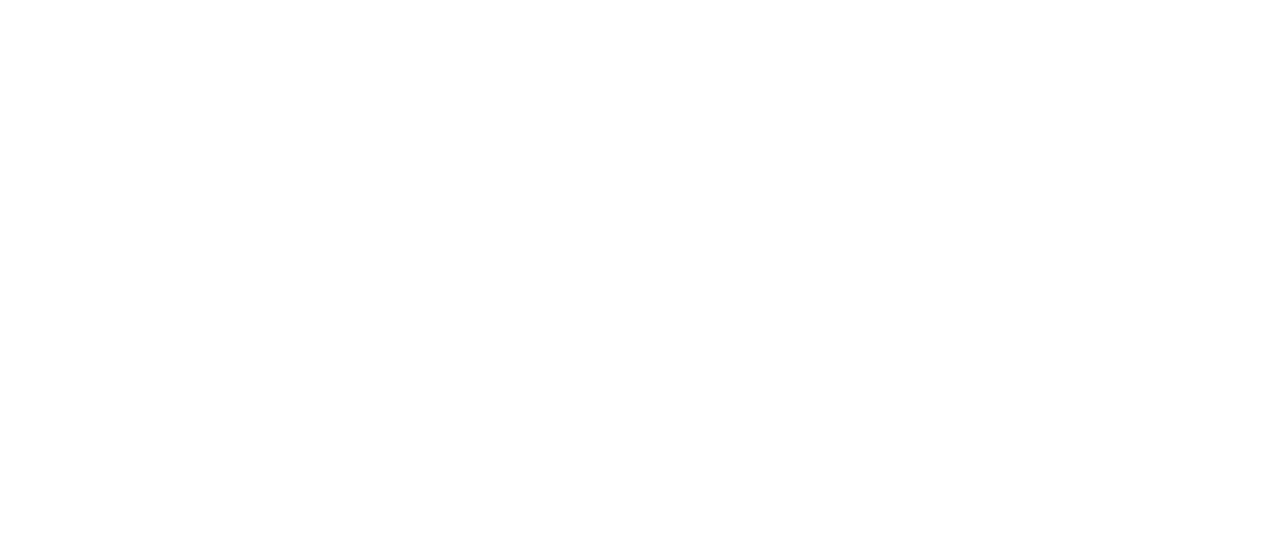
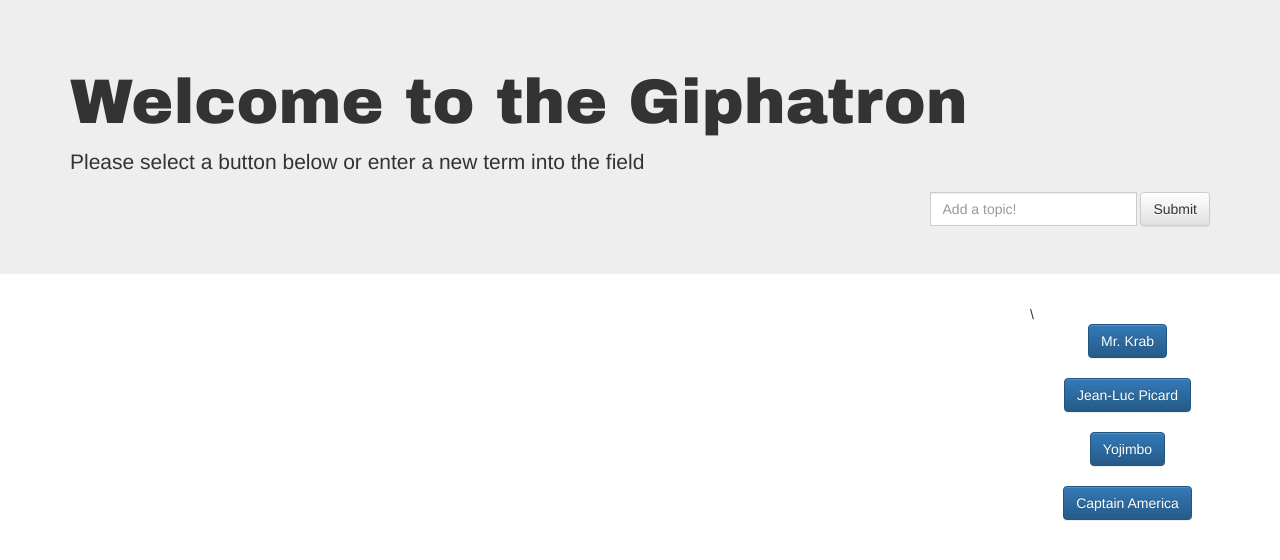
Before and after one commit to EPluribusAlex/week-6-ajax, a plain HTML site: page index.html in a window 1280 px wide. Drawn offline with nearby package versions, Linux system fonts and the light colour scheme.

Commit message:
basic functionality implemented

```diff
--- a/assets/css/style.css
+++ b/assets/css/style.css
@@ -0,0 +1,8 @@
+h1 {
+	font-family: 'Archivo Black', sans-serif;
+}
+
+#button_field {
+	max-height: 600px;
+	overflow: scroll;
+}
--- a/assets/javascript/app.js
+++ b/assets/javascript/app.js
@@ -0,0 +1,93 @@
+$(document).ready(function() {
+
+	let O = {
+
+		baseURL: "https://api.giphy.com/v1/gifs/search?api_key=",
+		apiKey: "06CY448Nm9LpOBy0yOkpqxb4N03CrSw2",
+
+		origTopics: [
+			"Mr. Krab",
+			"Jean-Luc Picard",
+			"Yojimbo",
+			"Captain America"
+		],
+
+		store: {
+			newTopics: []
+		},
+
+		renderButtons: function() {
+
+			$("#button_field").empty();
+
+			let allTopics = O.origTopics.concat(O.store.newTopics);
+			console.log(allTopics);
+
+			for(let i = 0; i < allTopics.length; i++) {
+
+				let a = $("<button>");
+
+				a.addClass("btn btn-primary topic_button");
+				a.attr("data-name", allTopics[i]);
+				a.text(allTopics[i]);
+
+				$("#button_field").append(a).append('<br><br>');
+
+			}
+
+		},
+
+		renderGiphs: function() {
+
+				let queryURL = O.baseURL + O.apiKey + "&q=" + $(this).attr("data-name").split(' ').join('+') + "&limit=10";
+				console.log(queryURL);
+
+				$.ajax({
+					url: queryURL,
+					method: "GET"
+				}).then(function(response) {
+
+					console.log(response);
+
+					let results = response.data;
+
+					for(let i = 0; i < results.length; i++) {
+
+						let div = $("<div>").addClass("text-center pull-left"),
+								img = $("<img>").attr("src", results[i].images.fixed_width_still.url),
+								p = $("<p>").text("Rated: " + results[i].rating);
+
+						div.append(img).append(p);
+						$("#gif_area").append(div);
+
+					}
+
+				}).fail(function(err) {
+					throw err;
+				});
+
+		},
+
+		ready: function() {
+
+			O.renderButtons();
+
+			$("#add_topic_button").on("click", function(event) {
+
+				event.preventDefault();
+
+				O.store.newTopics.push($("#topic_input").val().trim());
+
+				O.renderButtons();
+
+			});
+
+			$(document).on("click", ".topic_button", O.renderGiphs);
+
+		}
+
+	}
+
+	O.ready();
+
+})
--- a/index.html
+++ b/index.html
@@ -11,24 +11,65 @@
 	<!-- Optional theme -->
 	<link rel="stylesheet" href="https://maxcdn.bootstrapcdn.com/bootstrap/3.3.7/css/bootstrap-theme.min.css" integrity="sha384-rHyoN1iRsVXV4nD0JutlnGaslCJuC7uwjduW9SVrLvRYooPp2bWYgmgJQIXwl/Sp" crossorigin="anonymous">
 
-	<link rel="stylesheet" href="assets/css/style.css">
+	<!-- My stylesheet -->
+	<link rel="stylesheet" type="text/css" href="assets/css/style.css">
 
-	<!-- ADD FAVICON-->
+	<!-- ADD FAVICON -->
 	<link rel="icon" href="#" type="image/png">
 
-	<!--fonts-->
-	<link href="#" rel="stylesheet">
+	<!-- fonts -->
+	<link href="https://fonts.googleapis.com/css?family=Archivo+Black" rel="stylesheet">
 
 </head>
 <body>
 
+	<div class="wrapper">
 
+		<!-- heading and new topic form -->
+		<div class="jumbotron">
+			<div class="container">
+				<h1>Welcome to the Giphatron</h1>
+				<p>Please select a button below or enter a new term into the field</p>
+					<form class="form-inline pull-right">
+						<div class="form-group">
+							<label class="sr-only" for="topic_input">Add a topic!</label>
+							<div class="input-group">
+								<input type="text" class="form-control" id="topic_input" placeholder="Add a topic!">
+							</div>
+						</div>
+						<button type="submit" class="btn btn-default" id="add_topic_button">Submit</button>
+					</form>
+			</div>
+		</div>
+
+		<!-- main content area -->
+		<div class="container">
+			<div class="row">
+
+				<!-- left space -->
+				<div class="col-lg-2">
+				</div>
+
+				<!-- giph-loading are -->
+				<div class="col-lg-8" id="gif_area">
+				</div>
+
+				<!-- scrolling button sidebar -->\
+				<div class="col-lg-2 pull-right text-center" id="button_field">
+				</div>
+
+			</div>
+
+		</div>
+
+	</div>
 
 	<script src="https://ajax.googleapis.com/ajax/libs/jquery/3.2.1/jquery.min.js"></script>
 
 	<!-- Latest compiled and minified JavaScript -->
 	<script src="https://maxcdn.bootstrapcdn.com/bootstrap/3.3.7/js/bootstrap.min.js" integrity="sha384-Tc5IQib027qvyjSMfHjOMaLkfuWVxZxUPnCJA7l2mCWNIpG9mGCD8wGNIcPD7Txa" crossorigin="anonymous"></script>
 
+	<!-- my code -->
 	<script src="assets/javascript/app.js"></script>
 
 </body>
```
